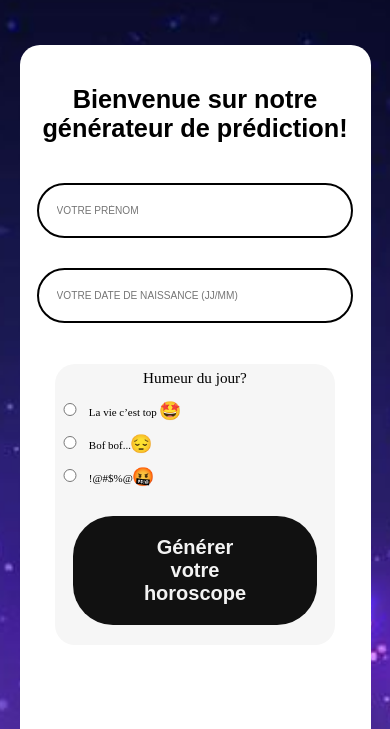
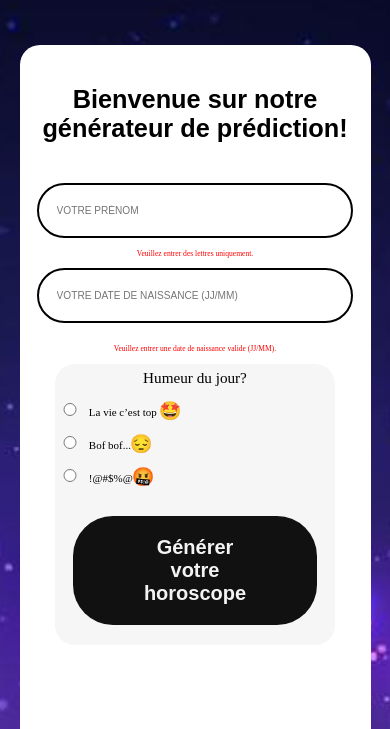
Before and after one commit to emmanuelRitzler/Astromood, a plain HTML site: page index.html in a window 390 px wide. Both pictures are taken after a click on the button "Générer votre horoscope". Shown: the part 115-844 px from the top of the page. Drawn offline with Linux system fonts and the light colour scheme; a web font is replaced by a local one.

Commit message:
Create array astrosigns + check user input JS

```diff
--- a/index.html
+++ b/index.html
@@ -22,12 +22,14 @@
                 <div id="survey_field">
                 <div class="survey_button">
                     <label for="userName"></label>
-                    <input type="text" name="userName" id="userName" placeholder="Votre prénom">
+                    <input type="text" name="userName" id="userName" placeholder="Votre prénom" maxlength="15">
                 </div>
+                <p id="errorMessageName" style="color: red;"></p>
                 <div class="survey_button">
                     <label for="userBirthday"></label>
-                    <input type="text" name="userBirthday" id="userBirthday" placeholder="Votre date de naissance (JJ/MM)">
-                 </div>
+                    <input type="text" name="userBirthday" id="userBirthday" placeholder="Votre date de naissance (JJ/MM)" maxlength="5">
+                </div>
+                <p id="errorMessageDate" style="color: red;"></p>
                 </div>
                 <form class="form-container" method="get">
                     <div class="mood-select">
--- a/index.js
+++ b/index.js
@@ -1,4 +1,4 @@
-let message = document.querySelector("#personalisedMessage");
+/* INSERT MESSAGE INTO CONTAINER */
 
 document.addEventListener('DOMContentLoaded', function() {
     const form = document.querySelector('.btn-form-submit');
@@ -7,10 +7,15 @@ document.addEventListener('DOMContentLoaded', function() {
         let userName = document.getElementById('userName').value;
         let userBirthday = document.getElementById('userBirthday').value;
         let mood = document.querySelector('input[name="mood"]:checked').value;
+        let message = document.querySelector("#personalisedMessage");
         const userHoroscope = `${userName}, votre signe astrologique est ${userBirthday}. Vu votre humeur du jour, votre prédiction est ${mood}`;
         message.innerHTML = userHoroscope;
     })
 });
+
+console.log(userBirthday);
+
+/* GET RANDOM QUOTE IN AN ARRAY OF QUOTES */
 
 const sadQuote = [];
 const happyQuote = [];
@@ -22,3 +27,67 @@ const GetRandomNumber = () => {
     return Math.floor(Math.random() * 9)
 };
 // console.log(GetRandomNumber()); -- testé et approuvé
+
+/* GET ASTRO SIGN */
+
+const listAstroSigns = {
+    virgo: 'vierge',
+    aries: 'bélier',
+    taurus: 'taureau',
+    gemini: 'gémeaux',
+    cancer: 'cancer',
+    leo: 'lion',
+    libra: 'balance',
+    scorpio: 'scorpion',
+    sagittarius: 'sagittaire',
+    capricorn: 'capricorne',
+    pisces: 'poisson',
+    aquarius: 'verseau'
+}
+
+
+/* CHECK IF USER INPUT IS VALID */
+
+document.addEventListener('DOMContentLoaded', function() {
+    const submitBtn = document.querySelector('.btn-form-submit');
+    const userBirthdayInput = document.getElementById('userBirthday');
+    const errorMessage = document.getElementById('errorMessageDate');
+
+    submitBtn.addEventListener('click', function() {
+        const userBirthdayValue = userBirthdayInput.value.trim();
+        const isValidDate = validateDate(userBirthdayValue);
+
+        if (isValidDate) {
+            errorMessage.textContent = '';
+        } else {
+            errorMessage.textContent = 'Veuillez entrer une date de naissance valide (JJ/MM).';
+        }
+    });
+
+    function validateDate(dateString) {
+        const regex = /^(0[1-9]|[12][0-9]|3[01])\/(0[1-9]|1[0-2])$/;
+        return regex.test(dateString);
+    }
+});
+
+document.addEventListener('DOMContentLoaded', function() {
+    const submitBtn = document.querySelector('.btn-form-submit');
+    const userNameInput = document.getElementById('userName');
+    const errorMessage = document.getElementById('errorMessageName');
+
+    submitBtn.addEventListener('click', function() {
+        const userNameValue = userNameInput.value.trim();
+        const isValidName = validateName(userNameValue);
+
+        if (isValidName) {
+            errorMessage.textContent = '';
+        } else {
+            errorMessage.textContent = 'Veuillez entrer des lettres uniquement.';
+        }
+    });
+
+    function validateName(name) {
+        const regex = /^[a-zA-Z-]{1,15}$/;
+        return regex.test(name);
+    }
+});
--- a/style.css
+++ b/style.css
@@ -106,6 +106,20 @@ input {
     width: 100%;
 }
 
+#errorMessageDate {
+    display: inline-block;
+    position: absolute;
+    font-size: 1vh;
+    margin-top: 160px
+}
+
+#errorMessageName {
+    display: inline-block;
+    position: absolute;
+    font-size: 1vh;
+    margin-bottom: 30px;
+}
+
 #userName,
 #userBirthday {
     padding-left: 5%;
@@ -197,6 +211,18 @@ input[type='radio'] {
 @media only screen and (max-width: 425px) {
     input {
         font-size: 1.2vh;
+    }
+    #errorMessageDate {
+        display: inline-block;
+        position: absolute;
+        font-size: 0.9vh;
+        margin-top: 160px
+    }
+    #errorMessageName {
+        display: inline-block;
+        position: absolute;
+        font-size: 0.9vh;
+        margin-bottom: 30px
     }
 }
 
```
